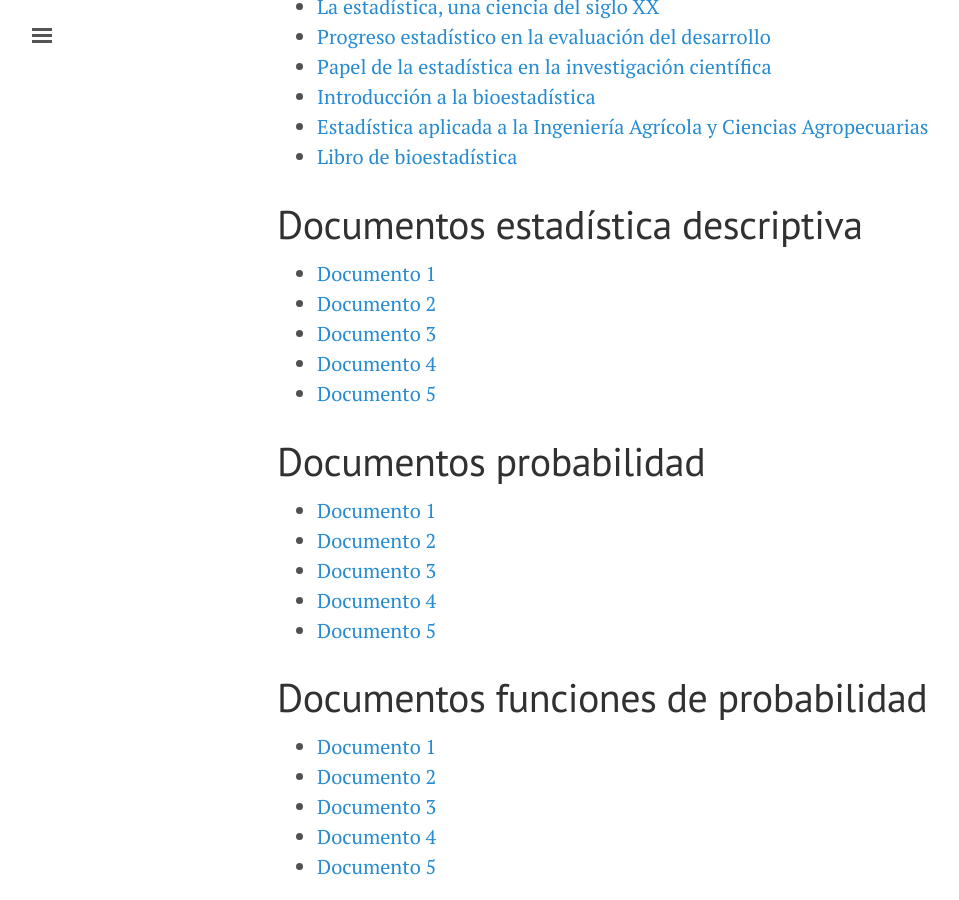
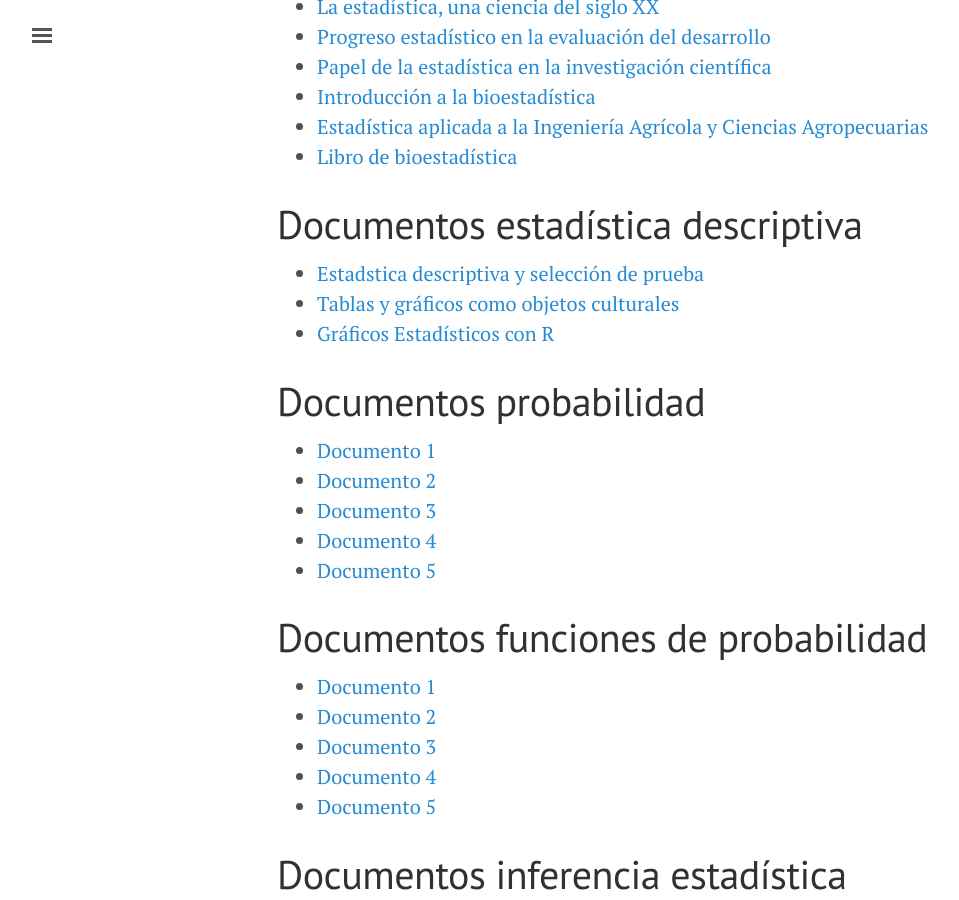
Before and after one commit to Ale-j/bioestadistica.github.io, a Jekyll site: the page built from Documentos.md, in a window 1280 px wide and 900 px high, scrolled down 347 px. Shown: the whole window, without its empty margins (3-962 px from the left). Built offline with Jekyll 4.4.1, drawn with Linux system fonts in a browser that asks for light colours.

Commit message:
Update Documentos.md

```diff
--- a/Documentos.md
+++ b/Documentos.md
@@ -16,11 +16,9 @@ En esta sección el usuario podrá encontrar material bibliogŕafico de apoyo pa
 
 # Documentos estadística descriptiva
 
-- [Documento 1](/Literatura/)
-- [Documento 2](/Literatura/)
-- [Documento 3](/Literatura/)
-- [Documento 4](/Literatura/)
-- [Documento 5](/Literatura/)
+- [Estadstica descriptiva y selección de prueba](/Literatura/Descriptiva1_articulo.pdf)
+- [Tablas y gráficos como objetos culturales](/Literatura/Descriptiva2_articulo.pdf)
+- [Gráficos Estadísticos con R](https://cran.r-project.org/doc/contrib/grafi3.pdf)
 
 # Documentos probabilidad
 
```
